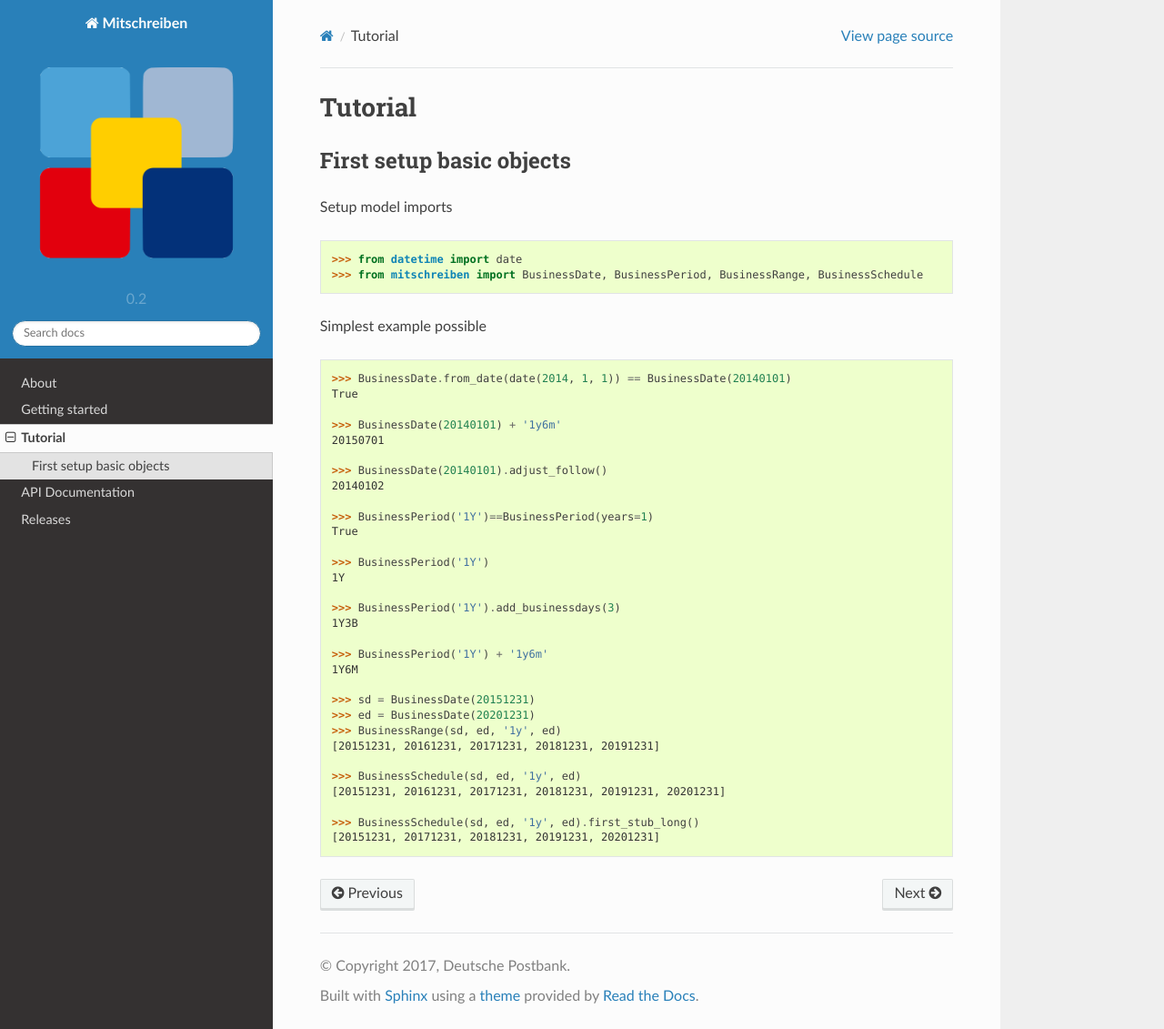
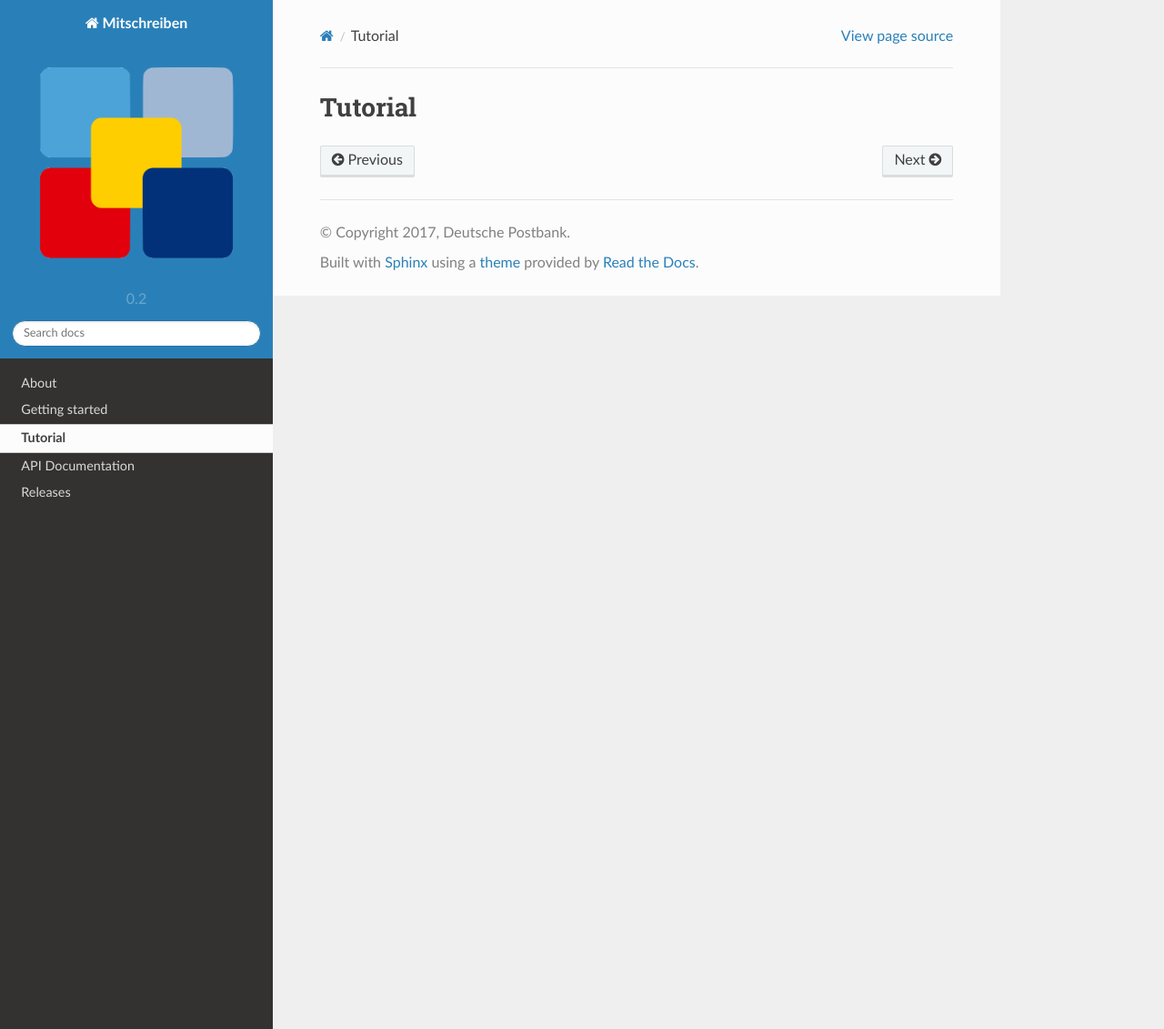
Before and after one commit to sonntagsgesicht/mitschreiben, a Sphinx documentation site: the page built from doc/sphinx/tutorials.rst, in a window 1280 px wide and 1131 px high. Shown: the whole window at 91% size. Built offline with Sphinx 7.4.7 and the Read the Docs theme 2.0.0, drawn with Linux system fonts in a browser that asks for light colours.

Commit message:
update doc for release0.2

```diff
--- /dev/null
+++ b/doc/sphinx/releases/release_0.20.rst
@@ -0,0 +1,4 @@
+Release 0.2
+===========
+
+Release date was December 31, 2017
--- a/doc/sphinx/tutorials.rst
+++ b/doc/sphinx/tutorials.rst
@@ -4,49 +4,3 @@ Tutorial
 --------
 
 .. toctree::
-
-
-First setup basic objects
-=========================
-
-Setup model imports
-
-    >>> from datetime import date
-    >>> from mitschreiben import BusinessDate, BusinessPeriod, BusinessRange, BusinessSchedule
-
-
-Simplest example possible
-
-.. code-block:: python
-
-    >>> BusinessDate.from_date(date(2014, 1, 1)) == BusinessDate(20140101)
-    True
-
-    >>> BusinessDate(20140101) + '1y6m'
-    20150701
-
-    >>> BusinessDate(20140101).adjust_follow()
-    20140102
-
-    >>> BusinessPeriod('1Y')==BusinessPeriod(years=1)
-    True
-
-    >>> BusinessPeriod('1Y')
-    1Y
-
-    >>> BusinessPeriod('1Y').add_businessdays(3)
-    1Y3B
-
-    >>> BusinessPeriod('1Y') + '1y6m'
-    1Y6M
-
-    >>> sd = BusinessDate(20151231)
-    >>> ed = BusinessDate(20201231)
-    >>> BusinessRange(sd, ed, '1y', ed)
-    [20151231, 20161231, 20171231, 20181231, 20191231]
-
-    >>> BusinessSchedule(sd, ed, '1y', ed)
-    [20151231, 20161231, 20171231, 20181231, 20191231, 20201231]
-
-    >>> BusinessSchedule(sd, ed, '1y', ed).first_stub_long()
-    [20151231, 20171231, 20181231, 20191231, 20201231]
```
